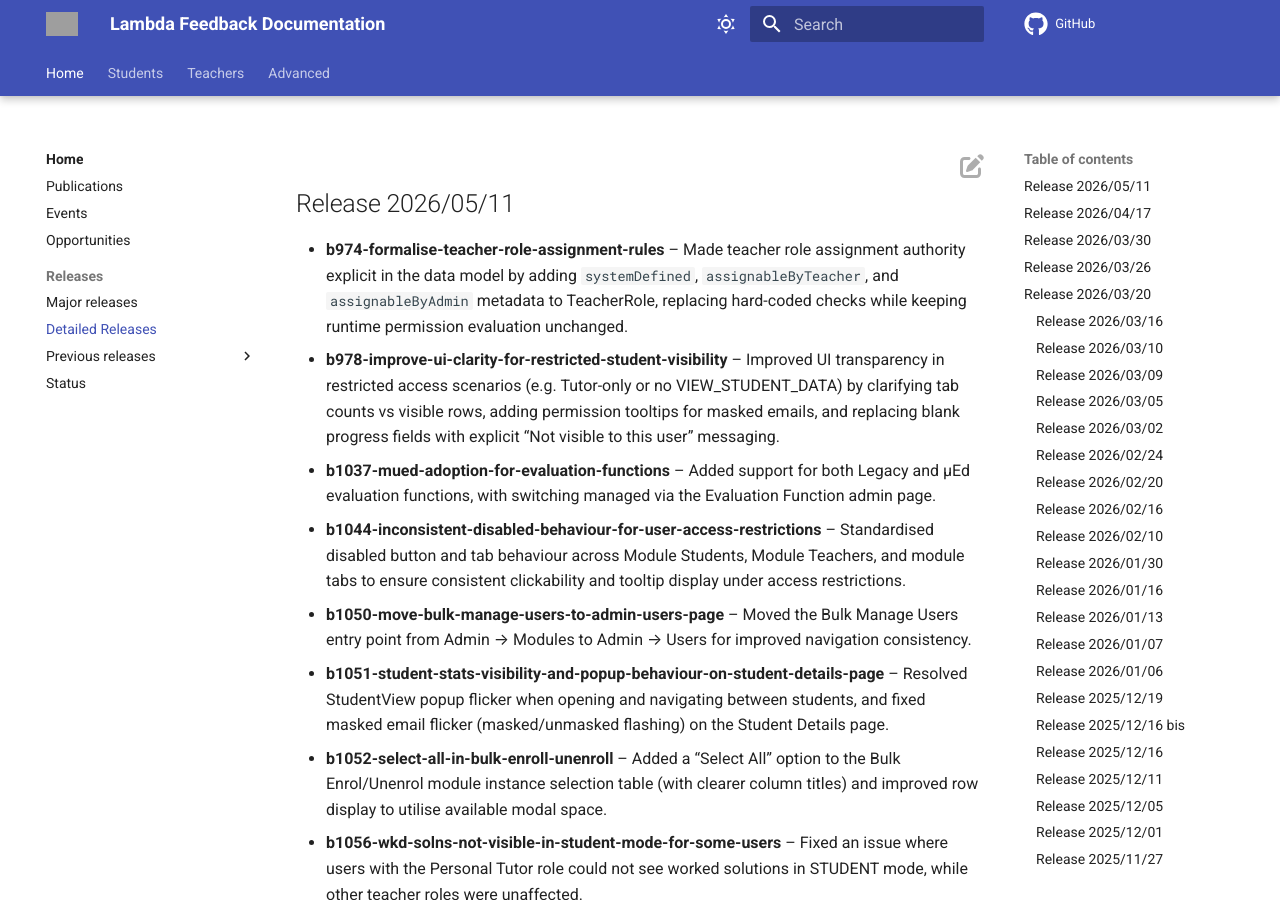
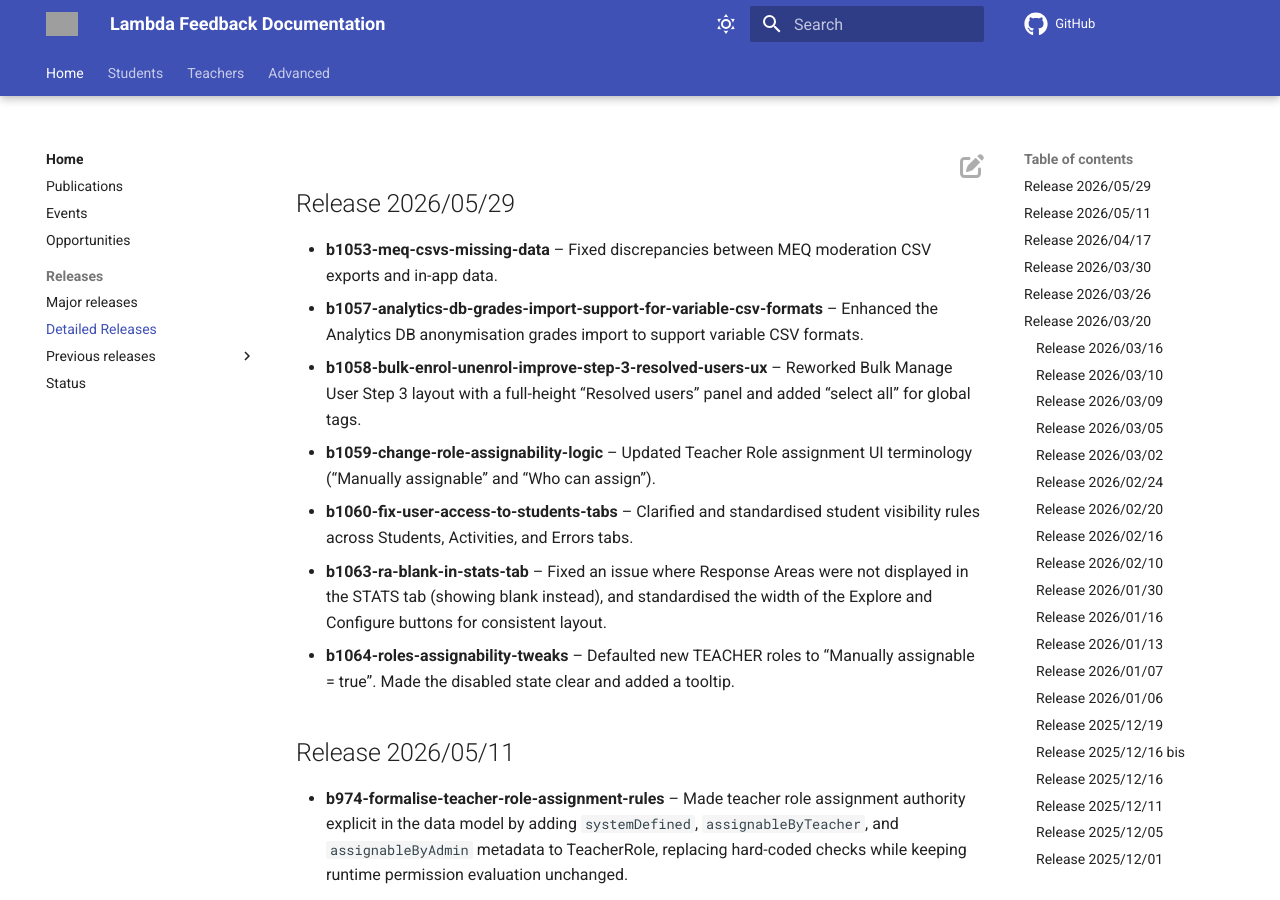
Before and after one commit to lambda-feedback/user-documentation, an MkDocs documentation site: the page built from docs/releases/detailed_releases.md, in a window 1280 px wide and 900 px high. Built offline with MkDocs 1.6.1 and Material for MkDocs 9.7.7, drawn with Linux system fonts in a browser that asks for light colours; comment, search, counter and statistics services are not loaded; grey boxes are pictures that could not be loaded.

Commit message:
Release 2026/05/29

```diff
--- a/docs/releases/detailed_releases.md
+++ b/docs/releases/detailed_releases.md
@@ -1,3 +1,13 @@
+## Release 2026/05/29
+
+- **b1053-meq-csvs-missing-data** – Fixed discrepancies between MEQ moderation CSV exports and in-app data.
+- **b1057-analytics-db-grades-import-support-for-variable-csv-formats** – Enhanced the Analytics DB anonymisation grades import to support variable CSV formats.
+- **b1058-bulk-enrol-unenrol-improve-step-3-resolved-users-ux** – Reworked Bulk Manage User Step 3 layout with a full-height “Resolved users” panel and added “select all” for global tags.
+- **b1059-change-role-assignability-logic** – Updated Teacher Role assignment UI terminology (“Manually assignable” and “Who can assign”).
+- **b1060-fix-user-access-to-students-tabs** – Clarified and standardised student visibility rules across Students, Activities, and Errors tabs.
+- **b1063-ra-blank-in-stats-tab** – Fixed an issue where Response Areas were not displayed in the STATS tab (showing blank instead), and standardised the width of the Explore and Configure buttons for consistent layout.
+- **b1064-roles-assignability-tweaks** – Defaulted new TEACHER roles to “Manually assignable = true”. Made the disabled state clear and added a tooltip.
+
 ## Release 2026/05/11
 
 - **b974-formalise-teacher-role-assignment-rules** – Made teacher role assignment authority explicit in the data model by adding `systemDefined`, `assignableByTeacher`, and `assignableByAdmin` metadata to TeacherRole, replacing hard-coded checks while keeping runtime permission evaluation unchanged.
```
